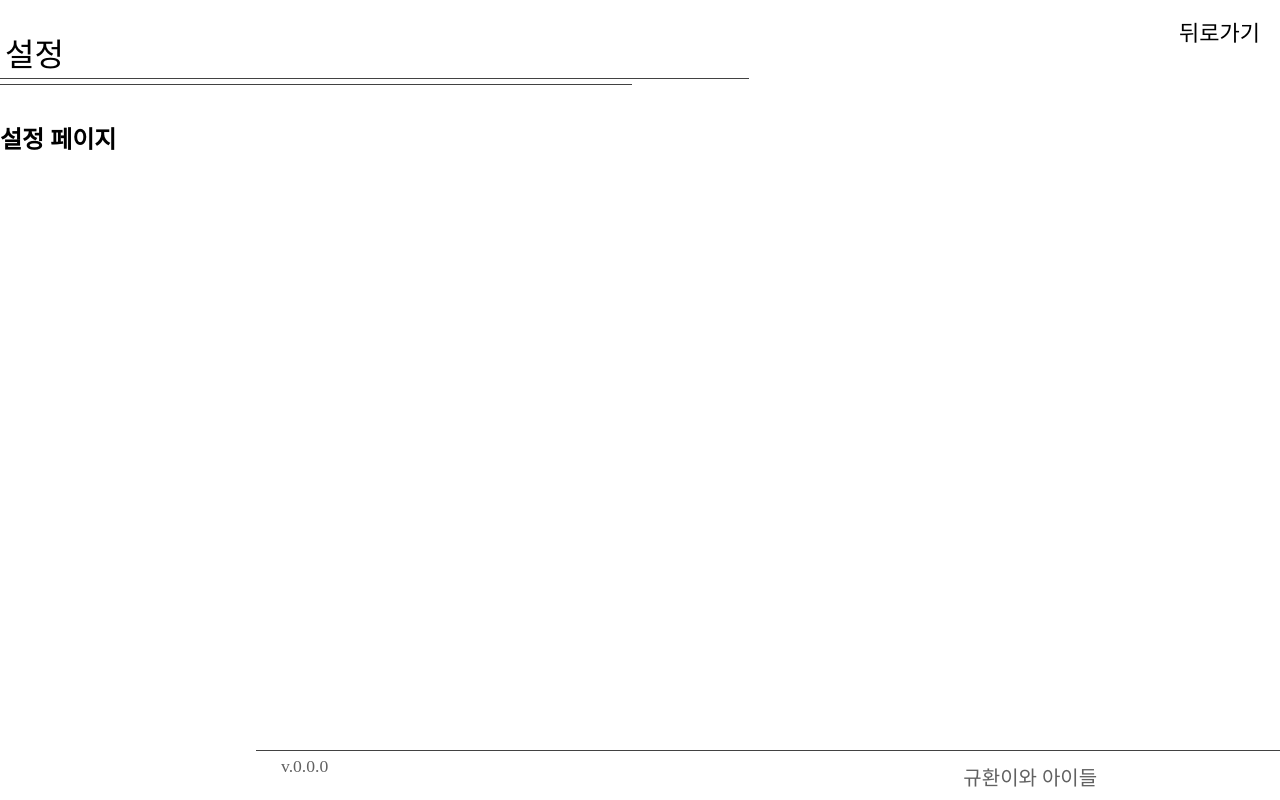
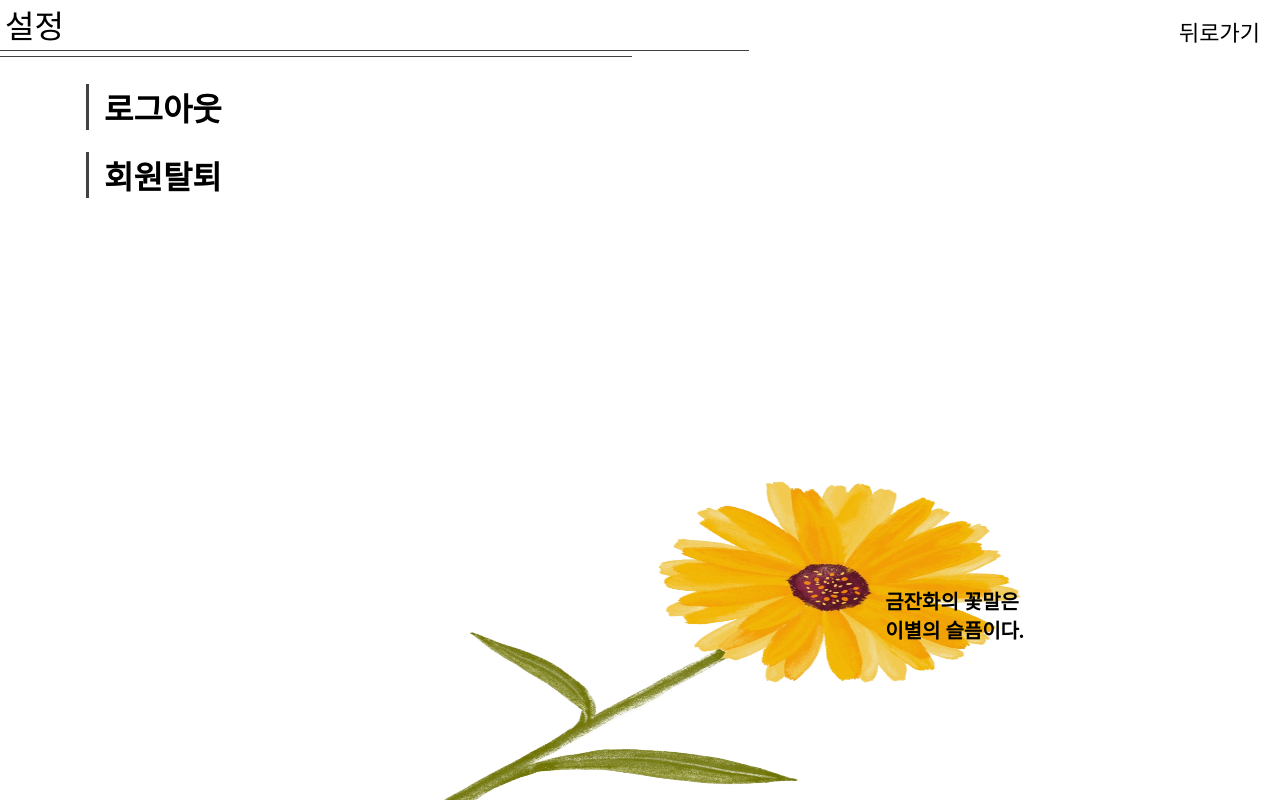
Before and after one commit to freemoon99/LM_Front-End, a React (Create React App) app in the folder leave_message/: page /Settings in a window 1280 px wide. Shown: the top 800 px of the page. Built offline with nearby package versions, Linux system fonts and the light colour scheme.

Commit message:
설정 페이지에 아웃 컴포넌트 적용

```diff
--- a/leave_message/src/pages/SettingsPage.js
+++ b/leave_message/src/pages/SettingsPage.js
@@ -1,5 +1,6 @@
 import Header from "../components/Header";
 import Footer from "../components/Footer";
+import Out from "../components/Out";
 import "../styles/pages/SettingsPage.css";
 
 const SettingsPage = () => {
@@ -11,7 +12,12 @@ const SettingsPage = () => {
             <Header pageName={pageName} className="frame-settingsPage-header"/>
 
             <div className="frame-settingsPage-body">
-                <h2>설정 페이지</h2>
+                <Out />
+
+                <div className="settingsPage-flower-img-text">
+                    <img src="images/LM_flower_45.png"/>
+                    <p>금잔화의 꽃말은 <br/>이별의 슬픔이다.</p>
+                </div>
             </div>
 
             <Footer className="frame-settingsPage-footer"/>
--- a/leave_message/src/styles/pages/SettingsPage.css
+++ b/leave_message/src/styles/pages/SettingsPage.css
@@ -7,4 +7,28 @@
 
 .frame-settingsPage-body {
     flex-grow: 1;
+    display:flex;
+    flex-direction: column;
+    align-items: center;
 }
+
+.settingsPage-flower-img-text {
+    width: 90%;
+    height: 70%;
+    display: flex;
+    justify-content: center;
+    align-items: center;
+}
+
+.settingsPage-flower-img-text > img {
+    width: 70%;
+    height: 70%;
+}
+
+.settingsPage-flower-img-text > p {
+    font-weight: bold;
+    font-size: 2.5vh;
+    position: absolute;
+    bottom: 17%;
+    right: 20%;
+}
```
